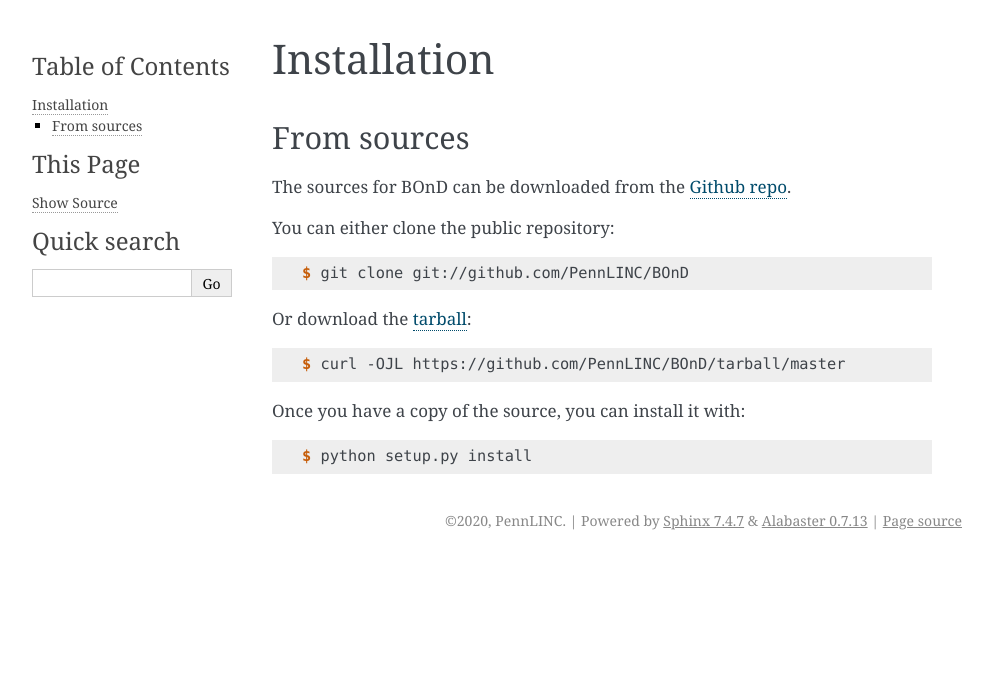
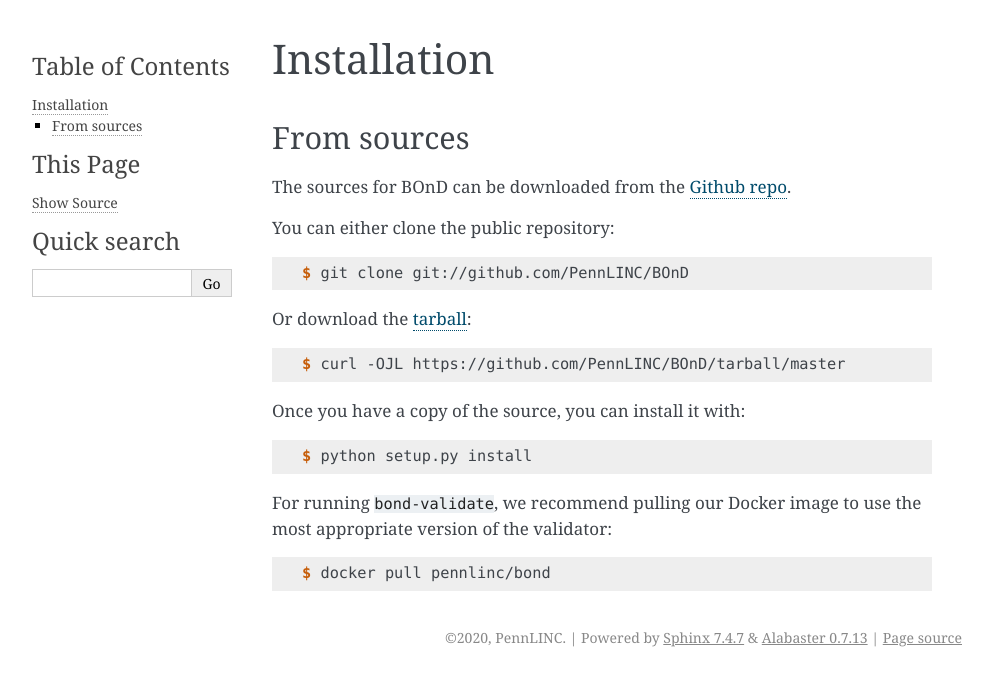
Before and after one commit to PennLINC/CuBIDS, a Sphinx documentation site: the page built from docs/installation.rst, in a window 1280 px wide. Shown: the top 686 px of the page, without its empty margins (148-1140 px from the left). Built offline with Sphinx 7.4.7, drawn with Linux system fonts in a browser that asks for light colours.

Commit message:
Update installation.rst

```diff
--- a/docs/installation.rst
+++ b/docs/installation.rst
@@ -31,3 +31,9 @@ Once you have a copy of the source, you can install it with:
 
 .. _Github repo: https://github.com/PennLINC/BOnD
 .. _tarball: https://github.com/PennLINC/BOnD/tarball/master
+
+For running ``bond-validate``, we recommend pulling our Docker image to use the most appropriate version of the validator:
+
+.. code-block:: console
+
+    $ docker pull pennlinc/bond
```
